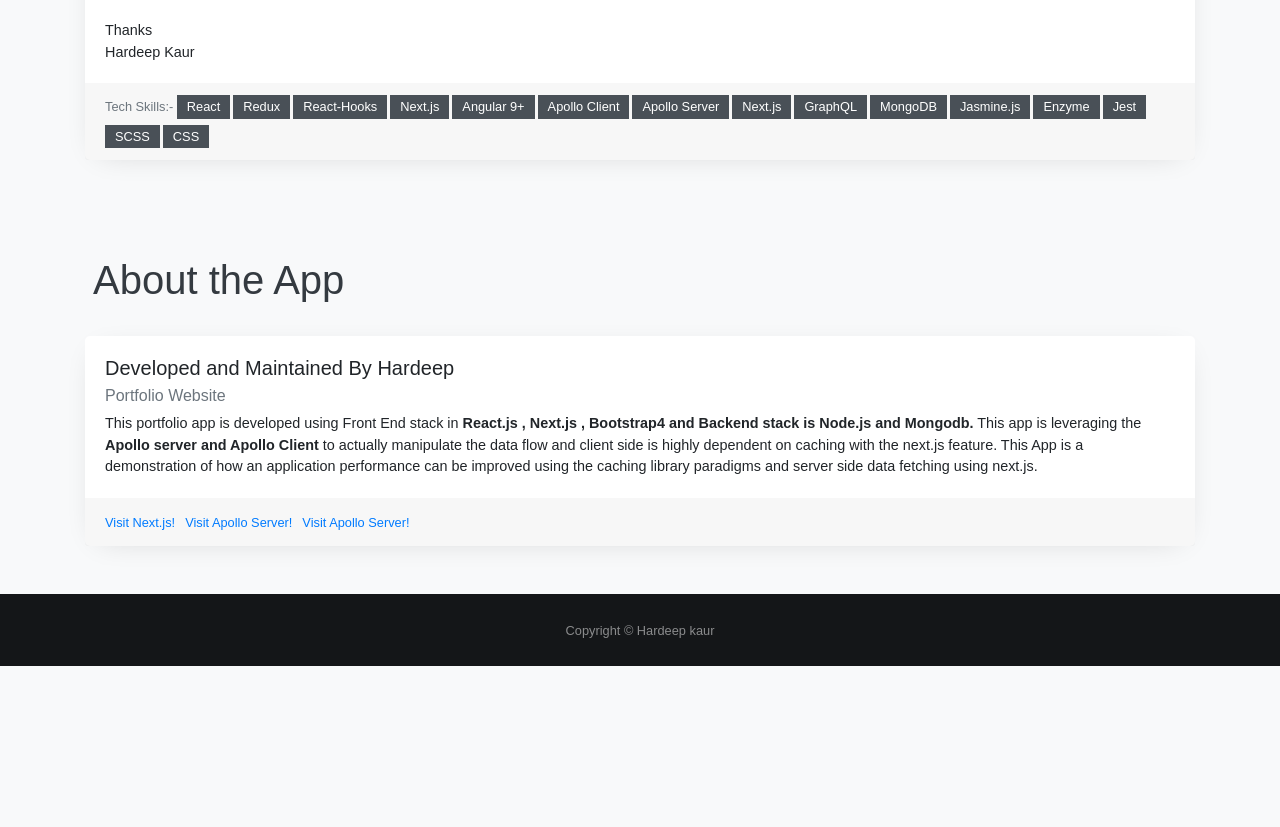
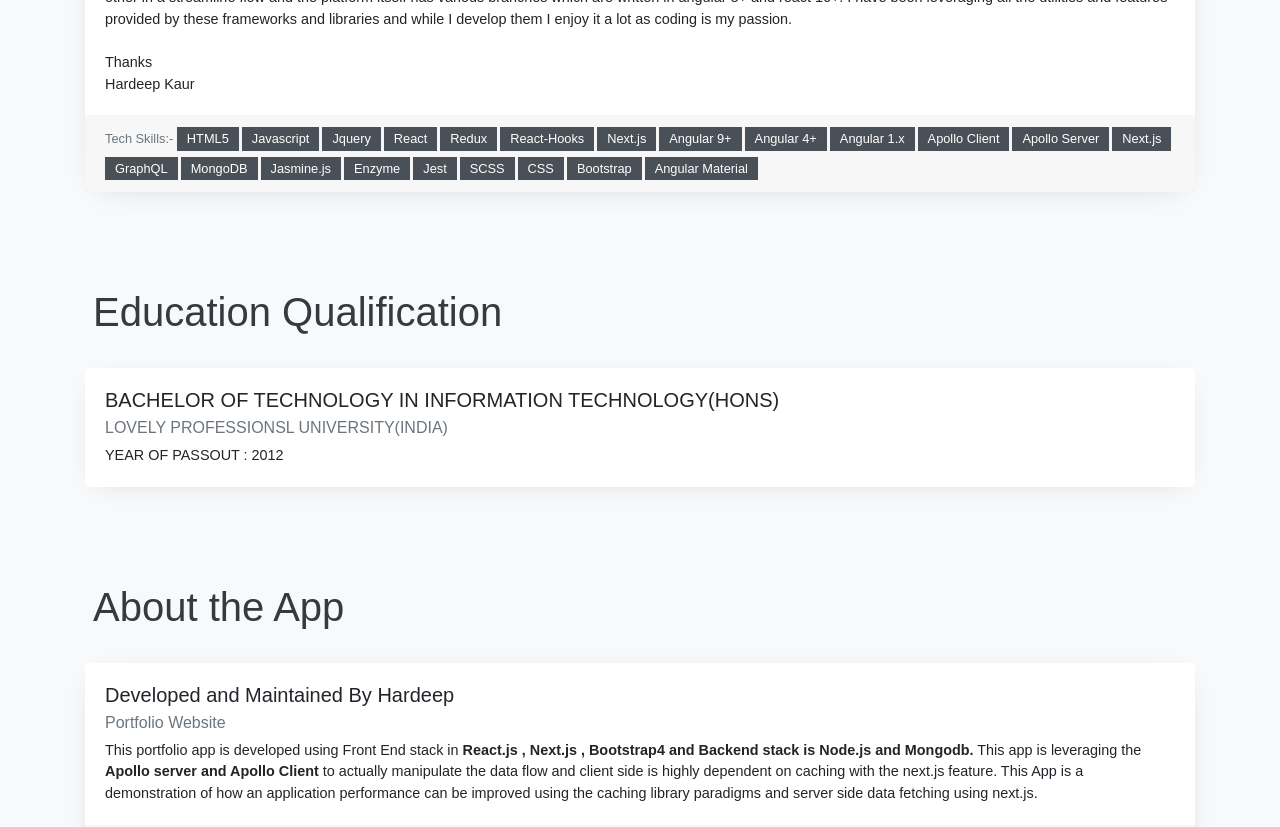
Before and after one commit to nehadeep/hardeep-portfolio-2021, a Next.js app: page / in a window 1280 px wide. Shown: the part 1100-1927 px from the top of the page. Before the commit the page ends 1766 px from the top, so only its background shows below. Built offline with nearby package versions, Linux system fonts and the light colour scheme.

Commit message:
completed the website home page, portfolios page, single detail page, create and edit the portfolio

```diff
--- a/Models/techStackData.js
+++ b/Models/techStackData.js
@@ -1,4 +1,16 @@
 export const TECHSTACK = [
+    {
+        value: "HTML5",
+        label: "HTML5",
+    },
+    {
+        value: "Javascript",
+        label: "Javascript",
+    },
+    {
+        value: "Jquery",
+        label: "Jquery",
+    },
     {
         value: "React",
         label: "React",
@@ -18,6 +30,14 @@ export const TECHSTACK = [
     {
         value: "Angular 9+",
         label: "Angular 9+",
+    },
+    {
+        value: "Angular 4+",
+        label: "Angular 4+",
+    },
+    {
+        value: "Angular 1.x",
+        label: "Angular 1.x",
     },
     {
         value: "Apollo Client",
@@ -59,4 +79,12 @@ export const TECHSTACK = [
         value: "CSS",
         label: "CSS",
     },
+    {
+        value: "Bootstrap",
+        label: "Bootstrap",
+    },
+    {
+        value: "Angular Material",
+        label: "Angular Material",
+    },
 ];
--- a/apollo/actions/index.js
+++ b/apollo/actions/index.js
@@ -16,7 +16,7 @@ import {
 
 export const useGetPortfolios = () => useQuery(GET_PORTFOLIOS); //get all the portfolios
 
-export const useGetPortfolio = (options) => useQuery(GET_PORTFOLIO, options); //get all the portfolios
+export const useGetPortfolio = (options) => useQuery(GET_PORTFOLIO, options); //get one  portfolio
 
 
 export const useCreatePortfolio= () => useMutation(CREATE_PORTFOLIO, //To create portfolios
--- a/apollo/queries/index.js
+++ b/apollo/queries/index.js
@@ -13,6 +13,7 @@ export const GET_PORTFOLIO = gql`
              city
              state
              country
+             website
             },
             jobTitle
             description
@@ -38,6 +39,7 @@ export const GET_PORTFOLIOS = gql`
              city,
              state,
              country,
+             website
             },
             jobTitle,
             description,
@@ -83,6 +85,7 @@ export const CREATE_PORTFOLIO = gql`
                  city,
                  state,
                  country,
+                 website
                  },
                 jobTitle,
                 description,
@@ -127,6 +130,7 @@ export const UPDATE_PORTFOLIO = gql`
                  city,
                  state,
                  country,
+                 website
                  },
                 jobTitle,
                 description,
--- a/components/shared/Hero.js
+++ b/components/shared/Hero.js
@@ -8,7 +8,7 @@ const Hero = ()=>{
         <section className="fj-hero">
             <div className="fj-hero-wrapper row">
                 <div className="hero-left col-md-6">
-                    <h1 className="white hero-title">Hey I'm Hardeep Kaur. Experienced Senior Front End Developer</h1>
+                    <h1 className="white hero-title">Hey I'm Hardeep Kaur. Experienced Senior Front End Developer with 6.5+ years of experience</h1>
                     <h2 className="white hero-subtitle">React16+ , Angular 8+</h2>
                     <div className="button-container">
                         <AppLink href="/portfolios" className="btn btn-main bg-blue ttu">
--- a/components/shared/Navbar.js
+++ b/components/shared/Navbar.js
@@ -38,6 +38,9 @@ const AppNavbar = () =>{
                 <Navbar.Toggle aria-controls="basic-navbar-nav" />
                 <Navbar.Collapse id="basic-navbar-nav">
                     <Nav className="mr-auto">
+                        <AppLink href="/" className="nav-link mr-3">
+                            Home
+                        </AppLink>
                         <AppLink href="/portfolios" className="nav-link mr-3">
                         Portfolio
                         </AppLink>
@@ -45,7 +48,7 @@ const AppNavbar = () =>{
                         {/*  Forums*/}
                         {/*</AppLink>*/}
                         <AppLink href="/cv" className="nav-link mr-3">
-                           Cv
+                           Resume 2021
                         </AppLink>
                     </Nav>
                     { hasResponse &&
--- a/pages/index.js
+++ b/pages/index.js
@@ -62,6 +62,28 @@ const Home = () => (
           </div>
         </div>
       </section>
+      <section className="section-title">
+        <div className="px-2">
+          <div className="pt-5 pb-4">
+            <h1>Education Qualification</h1>
+          </div>
+        </div>
+      </section>
+      <section className="pb-5">
+        <div className="row">
+          <div className="col-md-12">
+            <div className="card subtle-shadow no-border">
+              <div className="card-body">
+                <h5 className="card-title">BACHELOR OF TECHNOLOGY IN INFORMATION TECHNOLOGY(HONS)</h5>
+                <h6 className="card-subtitle mb-2 text-muted">LOVELY PROFESSIONSL UNIVERSITY(INDIA)</h6>
+                <p className="card-text fs-2">
+                  YEAR OF PASSOUT : 2012
+                </p>
+              </div>
+            </div>
+          </div>
+        </div>
+      </section>
         <section className="section-title">
               <div className="px-2">
                 <div className="pt-5 pb-4">
@@ -93,30 +115,6 @@ const Home = () => (
                 </div>
               </div>
             </div>
-        {/*    <div className="col-md-4">*/}
-        {/*      <div className="card subtle-shadow no-border">*/}
-        {/*        <div className="card-body">*/}
-        {/*          <h5 className="card-title">Card title</h5>*/}
-        {/*          <h6 className="card-subtitle mb-2 text-muted">Card subtitle</h6>*/}
-        {/*          <p className="card-text fs-2 ">Some quick example text to build on the card title and make up the bulk of the card's content.</p>*/}
-        {/*        </div>*/}
-        {/*        <div className="card-footer no-border">*/}
-        {/*          <small className="text-muted">Last updated 3 mins ago</small>*/}
-        {/*        </div>*/}
-        {/*      </div>*/}
-        {/*    </div>*/}
-        {/*    <div className="col-md-4">*/}
-        {/*      <div className="card subtle-shadow no-border">*/}
-        {/*        <div className="card-body">*/}
-        {/*          <h5 className="card-title">Card title</h5>*/}
-        {/*          <h6 className="card-subtitle mb-2 text-muted">Card subtitle</h6>*/}
-        {/*          <p className="card-text fs-2 ">Some quick example text to build on the card title and make up the bulk of the card's content.</p>*/}
-        {/*        </div>*/}
-        {/*        <div className="card-footer no-border">*/}
-        {/*          <small className="text-muted">Last updated 3 mins ago</small>*/}
-        {/*        </div>*/}
-        {/*      </div>*/}
-        {/*    </div>*/}
           </div>
         </section>
         {/*<a href="" className="btn btn-main bg-blue ttu">See More Portfolios</a>*/}
--- a/pages/portfolios/[id]/edit.js
+++ b/pages/portfolios/[id]/edit.js
@@ -14,7 +14,6 @@ const PortfolioEdit =  () => {
     const router = useRouter();
     const {id} = router.query;
     const { loading, data } = useGetPortfolio({variables: {id}});
-    console.log("data", data);
 
     const [updatePortfolioHandler, {error}] = useUpdatePortfolio();  //To update portfolios
 
@@ -22,7 +21,6 @@ const PortfolioEdit =  () => {
         return error.graphQLErrors && error.graphQLErrors[0].message || 'Oops something went wrong.'
     }
      const editPortfolio = async (data) =>{
-        console.log("edited dara", data);
          await updatePortfolioHandler({variables: {id, ...data}});
          toast.success('Portfolio has been updated', {autoClose: 2000});
      };
```
Also changed, not shown: components/forms/PortfolioNewForm.js (+9 -0 lines), pages/portfolios/[id]/index.js (+29 -5 lines).
